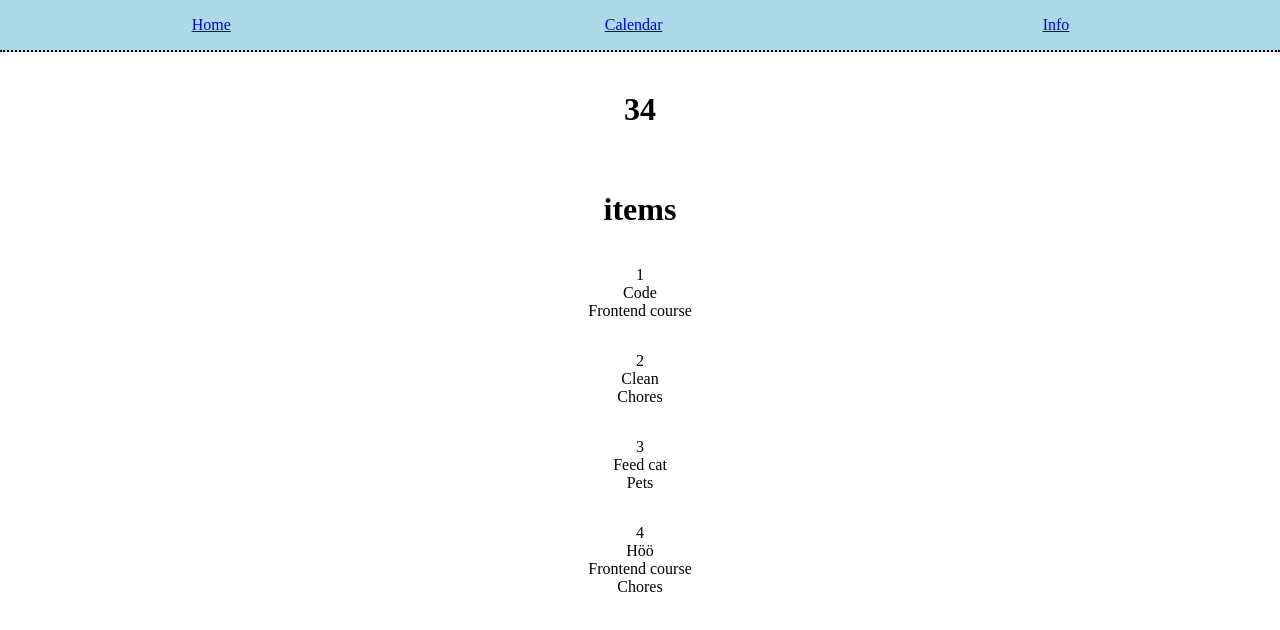
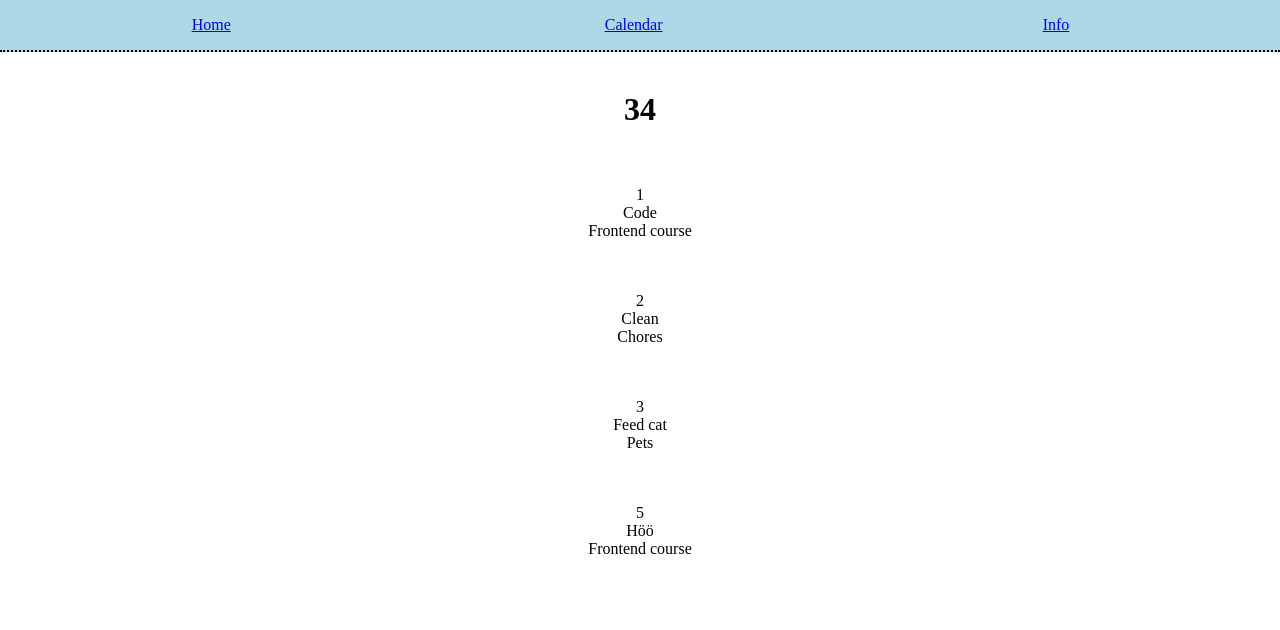
Before and after one commit to Smugliif/ReactCourseProject, a React (Create React App) app: page / in a window 1280 px wide. Shown: the top 630 px of the page. Built offline with nearby package versions, Linux system fonts and the light colour scheme; data requests are answered from the project's data file.

Commit message:
Moved tasks to their own component

```diff
--- a/db.json
+++ b/db.json
@@ -16,23 +16,31 @@
   "tasks": [
     {
       "name": "Code",
-            "contextId": [1],
+      "contextId": [
+        1
+      ],
       "id": 1
     },
     {
       "name": "Clean",
-            "contextId": [2],
+      "contextId": [
+        2
+      ],
       "id": 2
     },
     {
       "name": "Feed cat",
-            "contextId": [3],
+      "contextId": [
+        3
+      ],
       "id": 3
     },
     {
       "name": "Höö",
-            "contextId": [1, 2],
-            "id": 4
+      "contextId": [
+        1
+      ],
+      "id": 5
     }
   ]
 }
--- /dev/null
+++ b/src/API/ApiManager.js
@@ -0,0 +1,36 @@
+import React from "react";
+
+// const postTest = () => {
+//     fetch("http://localhost:3010/tasks", {
+//         method: "POST",
+//         headers: { "Content-Type": "application/json" },
+//         body: JSON.stringify({
+//             name: "Höö",
+//             contextId: [1],
+//         }),
+//     })
+//         .then((response) => response.json())
+//         .then((json) => console.log(json));
+// };
+// // postTest();
+
+const deleteTask = ({ id }) => {
+    //TODO make number check
+    if (isNaN(id)) {
+        console.log("Input is not a number");
+    }
+    fetch(`http://localhost:3010/tasks/${id}`, {
+        method: "DELETE",
+    })
+        .then((response) => response.json())
+        .then((json) => console.log(json));
+
+    return (
+        <>
+        <h3>apua</h3>
+            <button onClick={deleteTask(5)}>Delete 5</button>
+        </>
+    );
+};
+
+export default deleteTask;
--- a/src/API/FetchApi.js
+++ b/src/API/FetchApi.js
@@ -4,43 +4,34 @@
 
 import React, { useState, useEffect } from "react";
 
-// function Task(id, name, contextId) {
-//     this.id = id;
-//     this.name = name;
-//     this.contextId = contextId;
-// }
-
 //Get's API from db.json
 function FetchAPI() {
     const [tasks, setTasks] = useState([]);
     const [contexts, setContexts] = useState([]);
     useEffect(() => {
-        fetch("http://localhost:3010/tasks")
-            .then((response) => response.json())
-            .then((json) => {
-                setTasks(json);
-            });
+        const getApi = async () => {
+            const tasksFromServer = await fetchTasks();
+            const contextsFromServer = await fetchContexts();
+            setTasks(tasksFromServer);
+            setContexts(contextsFromServer);
+        };
+        getApi();
     }, []);
 
-    useEffect(() => {
-        fetch("http://localhost:3010/contexts")
-            .then((response) => response.json())
-            .then((json) => {
-                setContexts(json);
-            });
-    }, []);
+    //Gets the tasks from the API
+    const fetchTasks = async () => {
+        const response = await fetch("http://localhost:3010/tasks");
+        const data = await response.json();
+        console.log(data);
+        return data;
+    };
 
-    const postTest = () => {
-        fetch("http://localhost:3010/tasks", {
-            method: "POST",
-            headers: { "Content-Type": "application/json" },
-            body: JSON.stringify({
-                name: "Höö",
-                contextId: 1,
-            }),
-        })
-            .then((response) => response.json())
-            .then((json) => console.log(json));
+    //Gets the contexts from the API
+    const fetchContexts = async () => {
+        const response = await fetch("http://localhost:3010/contexts");
+        const data = await response.json();
+        console.log(data);
+        return data;
     };
 
     return (
--- a/src/App.js
+++ b/src/App.js
@@ -1,17 +1,47 @@
 import { Route, Routes, Link, BrowserRouter as Router } from "react-router-dom";
-import React from "react";
+import React, { useState, useEffect } from "react";
 
 import "./App.css";
 
 import CalendarView from "./CalendarViewComponent";
 import ToDoComponent from "./TodoViewComponent";
 import InfoView from "./Info";
+import Tasks from "./Components/Tasks";
 import FetchAPI from "./API/FetchApi";
+import ApiManager from "./API/ApiManager";
 
 //This is the main .js file and is used to setup the general layout of all
 //pages and then to display all the view components.
 
 function App() {
+    const [tasks, setTasks] = useState([]);
+    const [contexts, setContexts] = useState([]);
+    useEffect(() => {
+        const getApi = async () => {
+            const tasksFromServer = await fetchTasks();
+            const contextsFromServer = await fetchContexts();
+            setTasks(tasksFromServer);
+            setContexts(contextsFromServer);
+        };
+        getApi();
+    }, []);
+
+    //Gets the tasks from the API
+    const fetchTasks = async () => {
+        const response = await fetch("http://localhost:3010/tasks");
+        const data = await response.json();
+        console.log(data);
+        return data;
+    };
+
+    //Gets the contexts from the API
+    const fetchContexts = async () => {
+        const response = await fetch("http://localhost:3010/contexts");
+        const data = await response.json();
+        console.log(data);
+        return data;
+    };
+
     return (
         <Router>
             <div>
@@ -37,7 +67,8 @@ function App() {
                                     <br></br>
                                     <ToDoComponent />
                                 </>
-                                <FetchAPI />
+                                <Tasks tasks={tasks} contexts={contexts} />
+
                             </>
                         }
                     />
--- /dev/null
+++ b/src/Components/Task.js
@@ -0,0 +1,22 @@
+import React from "react";
+
+const Task = ({ task, contexts }) => {
+    return (
+        <div>
+            <ul className="task_item">
+                <li>{task.id}</li>
+                <li>{task.name}</li>
+                {task.contextId.map((taskId) => {
+                    return contexts.map((context) => {
+                        if (taskId === context.id) {
+                            return <li key={taskId}>{context.title}</li>;
+                        }
+                    });
+                })}
+                {/* {console.log(Array.isArray(task.contextId))} */}
+            </ul>
+        </div>
+    );
+};
+
+export default Task;
--- /dev/null
+++ b/src/Components/Tasks.js
@@ -0,0 +1,14 @@
+import React from "react";
+import Task from "./Task";
+
+const Tasks = ({ tasks, contexts }) => {
+    return (
+        <div className="tasks">
+            {tasks.map((task) => {
+                return <Task key={task.id} task={task} contexts={contexts} />;
+            })}
+        </div>
+    );
+};
+
+export default Tasks;
```
Also changed, not shown: src/API/ApiRenderer.js (deleted, +0 -26 lines). Lines whose indentation alone changed are shown as unchanged.
